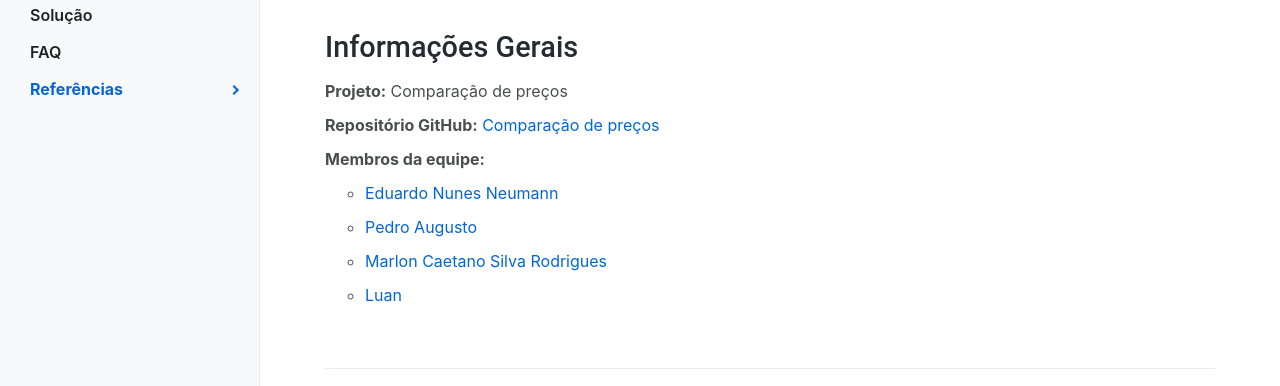
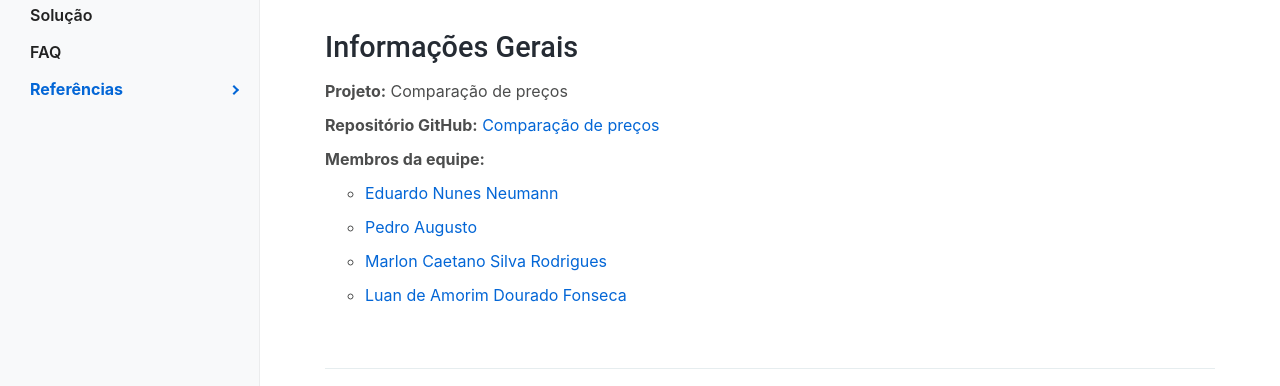
Before and after one commit to ICEI-PUC-Minas-PPLCC-TI/ti-1-ppl-cc-m-20232-comparar-precos, a plain HTML site: page docs/index.html in a window 1280 px wide. Shown: the part 251-637 px from the top of the page. Drawn offline with Linux system fonts and the light colour scheme.

Commit message:
committed

```diff
--- a/docs/index.html
+++ b/docs/index.html
@@ -109,7 +109,7 @@
                         <li><a href="https://github.com/EduardoNunesNeumann">Eduardo Nunes Neumann</a></li>
                         <li><a href="https://github.com/beltrano">Pedro Augusto</a></li>
                         <li><a href="https://github.com/marloncsr">Marlon Caetano Silva Rodrigues</a></li>
-                        <li><a href="https://github.com/cicrano">Luan</a></li>
+                        <li><a href="https://github.com/LuanFonsecaZt">Luan de Amorim Dourado Fonseca</a></li>
                       </ul>
                     </li>
                   </ul>
```
